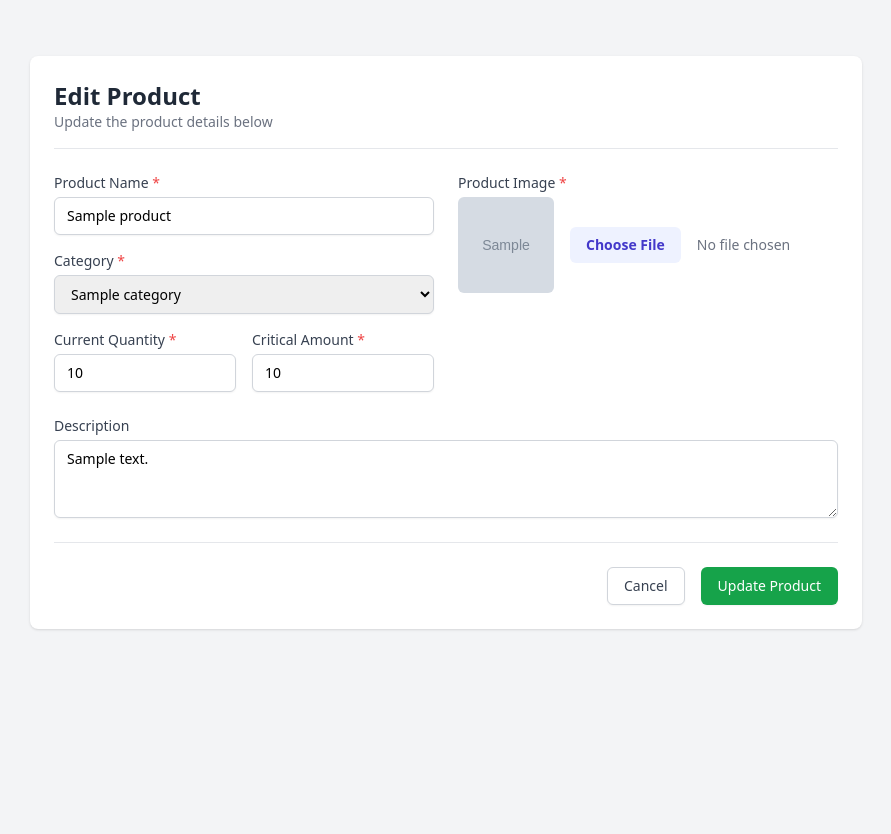
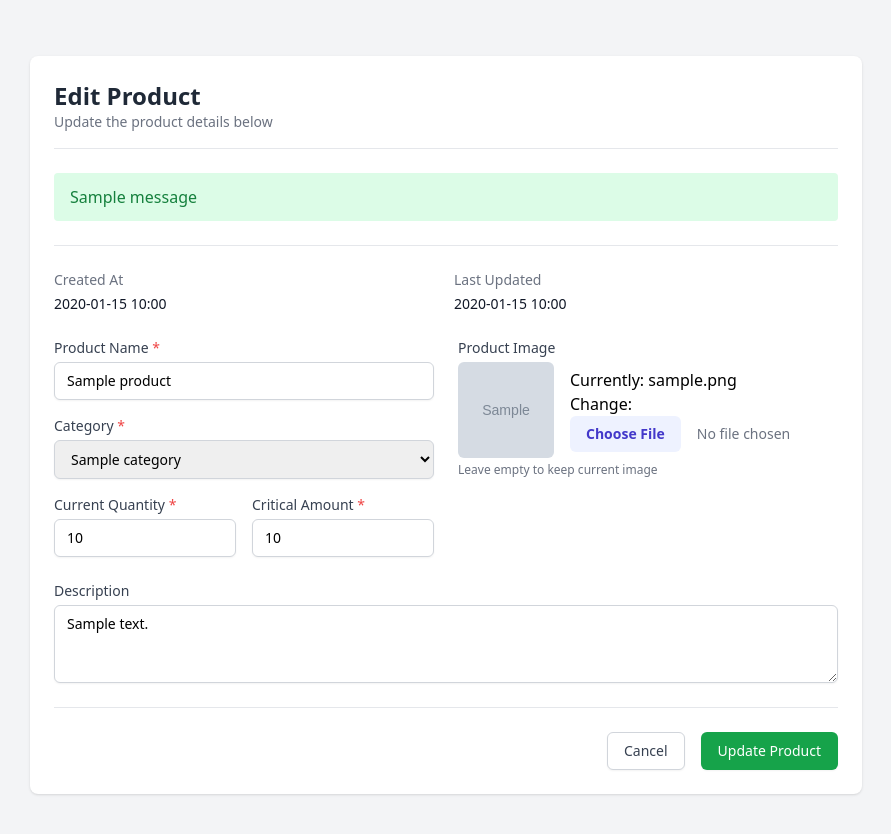
Before and after one commit to Naira98/Stockify, a Django app: page /inventory/edit/1/ in a window 1280 px wide. Shown: the top 834 px of the page, without its empty margins (194-1085 px from the left). Run offline with Django 5.2, Linux system fonts and the light colour scheme; tables that the repository leaves empty hold one stand-in row (values such as "Sample post"); grey boxes marked "Sample" are stand-in pictures; one stand-in notice (Sample message) is shown; some libraries are stand-ins or nearby versions.

Commit message:
update upding product template

```diff
--- a/templates/inventory/edit_product.html
+++ b/templates/inventory/edit_product.html
@@ -8,15 +8,35 @@
             <p class="text-sm text-gray-500">Update the product details below</p>
         </div>
 
+        {% if messages %}
+        <div class="mb-4">
+            {% for message in messages %}
+            <div class="px-4 py-3 rounded mb-4 {% if message.tags == 'success' %}bg-green-100 text-green-700{% else %}bg-red-100 text-red-700{% endif %}">
+                {{ message }}
+            </div>
+            {% endfor %}
+        </div>
+        {% endif %}
+
         <form method="post" enctype="multipart/form-data" class="space-y-6">
             {% csrf_token %}
-           {% if form.non_field_errors %}
-                <div class="bg-red-100 border border-red-400 text-red-700 px-4 py-3 rounded mb-4">
-                    {% for error in form.non_field_errors %}
-                        <p>{{ error }}</p>
-                    {% endfor %}
-                </div>
-            {% endif %}
+            <!-- Timestamps Section -->
+<div class="mt-6 pt-6 border-t border-gray-200">
+    <div class="grid grid-cols-1 md:grid-cols-2 gap-4">
+        <div>
+            <label class="block text-sm font-medium text-gray-500">Created At</label>
+            <div class="mt-1 text-sm text-gray-900">
+                {{ form.instance.created_at|date:"Y-m-d H:i" }}
+            </div>
+        </div>
+        <div>
+            <label class="block text-sm font-medium text-gray-500">Last Updated</label>
+            <div class="mt-1 text-sm text-gray-900">
+                {{ form.instance.updated_at|date:"Y-m-d H:i" }}
+            </div>
+        </div>
+    </div>
+</div>
 
             <div class="grid grid-cols-1 md:grid-cols-2 gap-6">
                 <!-- Left Column -->
@@ -26,9 +46,12 @@
                         <label for="{{ form.name.id_for_label }}" class="block text-sm font-medium text-gray-700 mb-1">
                             Product Name <span class="text-red-500">*</span>
                         </label>
-                        <input type="text" name="{{ form.name.name }}" id="{{ form.name.id_for_label }}"
-                               value="{{ form.name.value|default:'' }}"
-                               class="mt-1 block w-full px-3 py-2 border border-gray-300 rounded-md shadow-sm focus:outline-none focus:ring-green-500 focus:border-green-500 sm:text-sm">
+                        {{ form.name }}
+                        {% if form.name.errors %}
+                            <div class="mt-1 text-sm text-red-600">
+                                {{ form.name.errors }}
+                            </div>
+                        {% endif %}
                     </div>
 
                     <!-- Category Field -->
@@ -36,12 +59,12 @@
                         <label for="{{ form.category.id_for_label }}" class="block text-sm font-medium text-gray-700 mb-1">
                             Category <span class="text-red-500">*</span>
                         </label>
-                        <select name="{{ form.category.name }}" id="{{ form.category.id_for_label }}"
-                                class="mt-1 block w-full px-3 py-2 border border-gray-300 rounded-md shadow-sm focus:outline-none focus:ring-green-500 focus:border-green-500 sm:text-sm">
-                            {% for value, label in form.category.field.choices %}
-                                <option value="{{ value }}" {% if form.category.value == value %}selected{% endif %}>{{ label }}</option>
-                            {% endfor %}
-                        </select>
+                        {{ form.category }}
+                        {% if form.category.errors %}
+                            <div class="mt-1 text-sm text-red-600">
+                                {{ form.category.errors }}
+                            </div>
+                        {% endif %}
                     </div>
 
                     <!-- Quantity Fields -->
@@ -50,18 +73,30 @@
                             <label for="{{ form.quantity.id_for_label }}" class="block text-sm font-medium text-gray-700 mb-1">
                                 Current Quantity <span class="text-red-500">*</span>
                             </label>
-                            <input type="number" name="{{ form.quantity.name }}" id="{{ form.quantity.id_for_label }}"
-                                   value="{{ form.quantity.value|default:'0' }}"
-                                   class="mt-1 block w-full px-3 py-2 border border-gray-300 rounded-md shadow-sm focus:outline-none focus:ring-green-500 focus:border-green-500 sm:text-sm">
+                            {{ form.quantity }}
+                            {% if form.quantity.help_text %}
+                                <p class="mt-1 text-xs text-gray-500">{{ form.quantity.help_text }}</p>
+                            {% endif %}
+                            {% if form.quantity.errors %}
+                                <div class="mt-1 text-sm text-red-600">
+                                    {{ form.quantity.errors }}
+                                </div>
+                            {% endif %}
                         </div>
 
                         <div>
                             <label for="{{ form.critical_amount.id_for_label }}" class="block text-sm font-medium text-gray-700 mb-1">
                                 Critical Amount <span class="text-red-500">*</span>
                             </label>
-                            <input type="number" name="{{ form.critical_amount.name }}" id="{{ form.critical_amount.id_for_label }}"
-                                   value="{{ form.critical_amount.value|default:'10' }}"
-                                   class="mt-1 block w-full px-3 py-2 border border-gray-300 rounded-md shadow-sm focus:outline-none focus:ring-green-500 focus:border-green-500 sm:text-sm">
+                            {{ form.critical_amount }}
+                            {% if form.critical_amount.help_text %}
+                                <p class="mt-1 text-xs text-gray-500">{{ form.critical_amount.help_text }}</p>
+                            {% endif %}
+                            {% if form.critical_amount.errors %}
+                                <div class="mt-1 text-sm text-red-600">
+                                    {{ form.critical_amount.errors }}
+                                </div>
+                            {% endif %}
                         </div>
                     </div>
                 </div>
@@ -71,7 +106,7 @@
                     <!-- Image Field -->
                     <div>
                         <label for="{{ form.image.id_for_label }}" class="block text-sm font-medium text-gray-700 mb-1">
-                            Product Image <span class="text-red-500">*</span>
+                            Product Image
                         </label>
                         <div class="mt-1 flex items-center">
                             {% if form.instance.image %}
@@ -84,10 +119,15 @@
                                 </div>
                             {% endif %}
                             <div class="flex-1">
-                                <input type="file" name="{{ form.image.name }}" id="{{ form.image.id_for_label }}"
-                                       class="block w-full text-sm text-gray-500 file:mr-4 file:py-2 file:px-4 file:rounded-md file:border-0 file:text-sm file:font-semibold file:bg-indigo-50 file:text-indigo-700 hover:file:bg-indigo-100">
+                                {{ form.image }}
+                                {% if form.image.errors %}
+                                    <div class="mt-1 text-sm text-red-600">
+                                        {{ form.image.errors }}
+                                    </div>
+                                {% endif %}
                             </div>
                         </div>
+                        <p class="mt-1 text-xs text-gray-500">Leave empty to keep current image</p>
                     </div>
                 </div>
             </div>
@@ -97,9 +137,12 @@
                 <label for="{{ form.description.id_for_label }}" class="block text-sm font-medium text-gray-700 mb-1">
                     Description
                 </label>
-                <textarea name="{{ form.description.name }}" id="{{ form.description.id_for_label }}"
-                          rows="3"
-                          class="mt-1 block w-full px-3 py-2 border border-gray-300 rounded-md shadow-sm focus:outline-none focus:ring-green-500 focus:border-green-500 sm:text-sm">{{ form.description.value|default:'' }}</textarea>
+                {{ form.description }}
+                {% if form.description.errors %}
+                    <div class="mt-1 text-sm text-red-600">
+                        {{ form.description.errors }}
+                    </div>
+                {% endif %}
             </div>
 
             <!-- Form Actions -->
```
